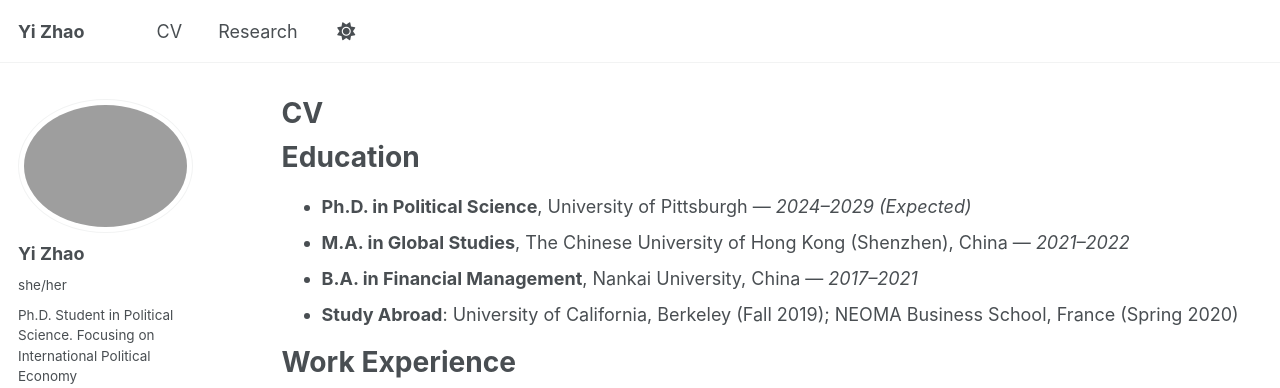
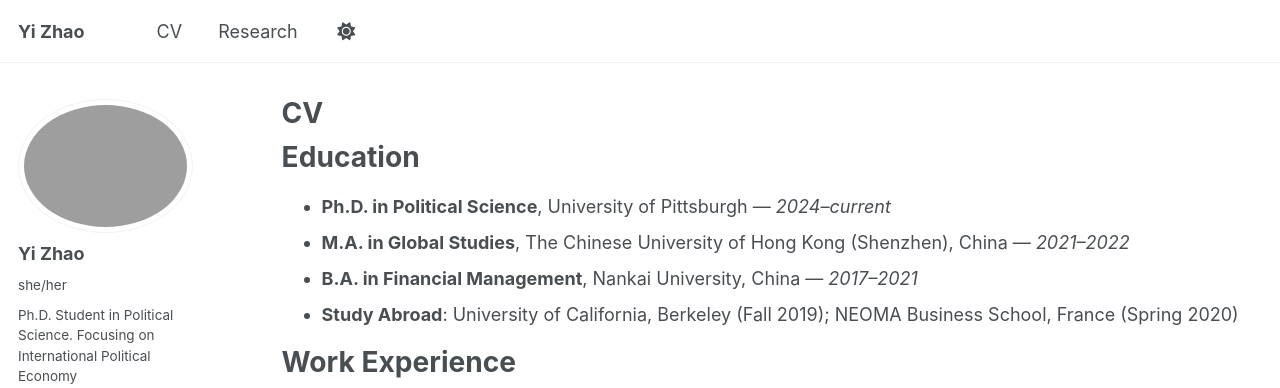
Before and after one commit to YiZhao999/YiZhao999.github.io, a Jekyll site: the page built from _pages/cv.md, in a window 1280 px wide and 1263 px high. Shown: the top 388 px of the window. Built offline with Jekyll 4.4.1, drawn with Linux system fonts in a browser that asks for light colours; a script that is not in the unit is left out.

Commit message:
Update Ph.D. timeline from expected to current

```diff
--- a/_pages/cv.md
+++ b/_pages/cv.md
@@ -10,7 +10,7 @@ redirect_from:
 {% include base_path %}
 
 # Education
-- **Ph.D. in Political Science**, University of Pittsburgh — *2024–2029 (Expected)*
+- **Ph.D. in Political Science**, University of Pittsburgh — *2024–current*
 - **M.A. in Global Studies**, The Chinese University of Hong Kong (Shenzhen), China — *2021–2022*
 - **B.A. in Financial Management**, Nankai University, China — *2017–2021*
 - **Study Abroad**: University of California, Berkeley (Fall 2019); NEOMA Business School, France (Spring 2020)
```
